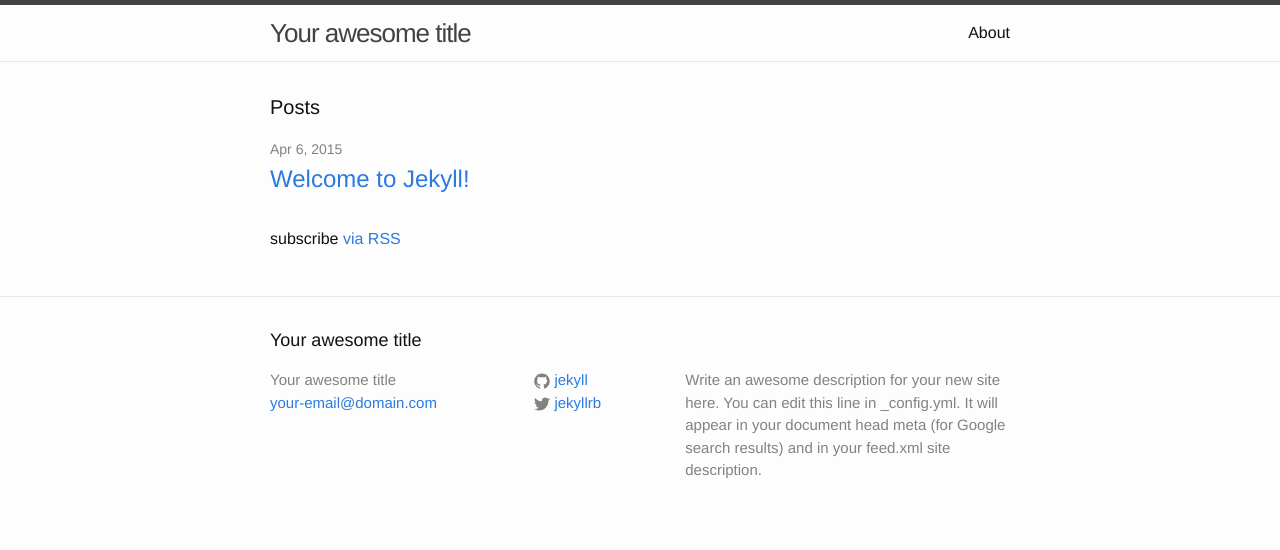
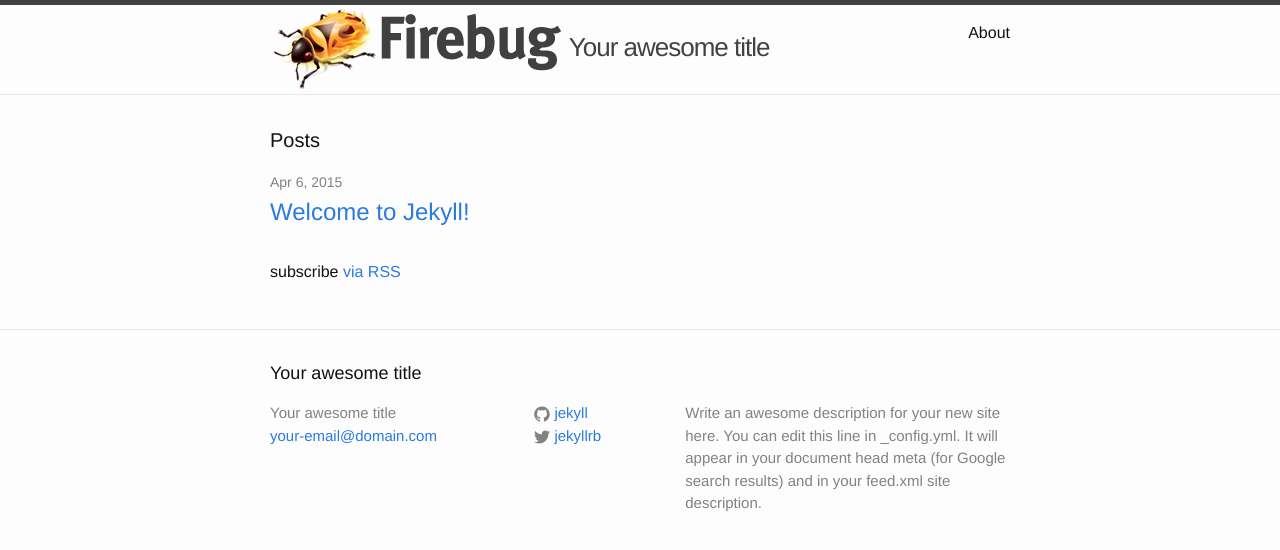
Before and after one commit to firebug/firebug.github.io, a Jekyll site: the page built from index.html, in a window 1280 px wide. Shown: the top 550 px of the page. Built offline with Jekyll 4.4.1, drawn with Linux system fonts in a browser that asks for light colours.

Commit message:
Added Firebug logo to the header

```diff
--- a/_includes/header.html
+++ b/_includes/header.html
@@ -2,7 +2,7 @@
 
   <div class="wrapper">
 
-    <a class="site-title" href="{{ site.baseurl }}/">{{ site.title }}</a>
+    <a class="site-title" href="{{ site.baseurl }}/"><img src="{{ site.baseurl }}/images/firebug-logo.png" alt="Logo"/> {{ site.title }}</a>
 
     <nav class="site-nav">
       <a href="#" class="menu-icon">
```
Also changed, not shown: images/firebug-logo.png (added).
